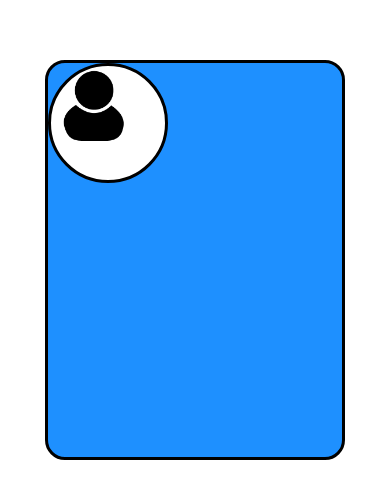
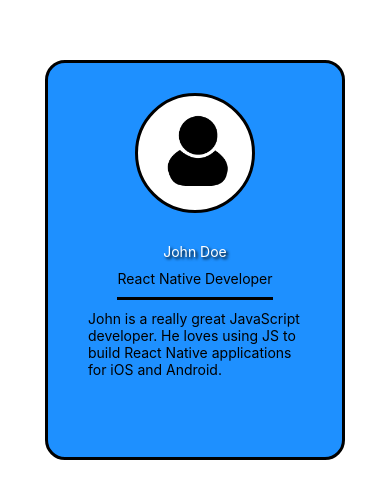
Before and after one commit to skullax9/RN2021, a React Native app: screen / in a window 390 px wide. Shown: the part 162-660 px from the top of the page. Built offline with nearby package versions, Linux system fonts and the light colour scheme.

Commit message:
05/21 실습 및 README.md 작성

```diff
--- a/app/App.js
+++ b/app/App.js
@@ -1,14 +1,31 @@
 import React, {Component} from 'react';
-import {StyleSheet,View, Image} from 'react-native';
+import {StyleSheet,View, Image, Text,Platform} from 'react-native';
 
 class App extends Component {
     render() {
         return (
           <View style={styles.container}>
-            <View style={styles.cardContainer}>
-              <View style={styles.cardImageContainer}>
-                <Image style={styles.cardImage} source={require('../user.png')}/>
-              </View>
+                <View style={styles.cardContainer}>
+                    <View style={styles.cardImageContainer}>
+                        <Image style={styles.cardImage} source={require('../user.png')}/>
+                    </View>
+                    <View>
+                        <Text style={styles.cardName}>
+                        John Doe
+                        </Text>
+                    </View>
+                    <View style={styles.cardOccupationContainer}>
+                        <Text style={styles.cardOccupation}>
+                        React Native Developer
+                        </Text>
+                    </View>
+                    <View>
+                        <Text style={styles.cardDescription}>
+                        John is a really great JavaScript developer. He
+                        loves using JS to build React Native applications
+                        for iOS and Android.
+                    </Text>
+                </View>
           </View>
       </View>
         )
@@ -24,25 +41,79 @@
         alignItems: 'center'
     },
     cardContainer: {
+        alignItems: 'center',
         borderColor: 'black',
         borderWidth: 3,
         borderStyle: 'solid',
         borderRadius: 20,
         backgroundColor: profileCardColor,
         width: 300,
-        height: 400
+        height: 400,
+        ...Platform.select({
+            ios: {
+              shadowColor: 'black',
+              shadowOffset: {
+                height: 10
+              },
+              shadowOpacity: 1
+            },
+            android: {
+              elevation: 15
+            }
+          })
     },
     cardImageContainer: {
+        alignItems: 'center',
         backgroundColor: 'white',
         borderWidth: 3,
         borderColor: 'black',
         width: 120,
         height: 120,
         borderRadius: 60,
+        marginTop: 30,
+        paddingTop: 15,
+        ...Platform.select({
+            ios: {
+              shadowColor: 'black',
+              shadowOffset: {
+                height: 10,
+              },
+              shadowOpacity: 1
+            },
+            android: {
+              borderWidth: 3,
+              borderColor: 'black',
+              elevation: 15
+            }
+          })
     },
     cardImage: {
         width: 80,
         height: 80
+    },
+    cardName: {
+        color: 'white',
+        marginTop: 30,
+        textShadowColor: 'black',
+        textShadowOffset: {
+            height: 2,
+            width: 2
+        },
+        textShadowRadius: 3
+    },
+    cardOccupationContainer: {
+        borderColor: 'black',
+        borderBottomWidth: 3
+    },
+    cardOccupation: {
+        marginTop: 10,
+        marginBottom: 10,
+    },
+    cardDescription: {
+        marginTop: 10,
+        marginRight: 40,
+        marginLeft: 40,
+        marginBottom: 10
     }
 });
 
```
Also changed, not shown: 1 other file (tests, documents, lock files or other folders).
